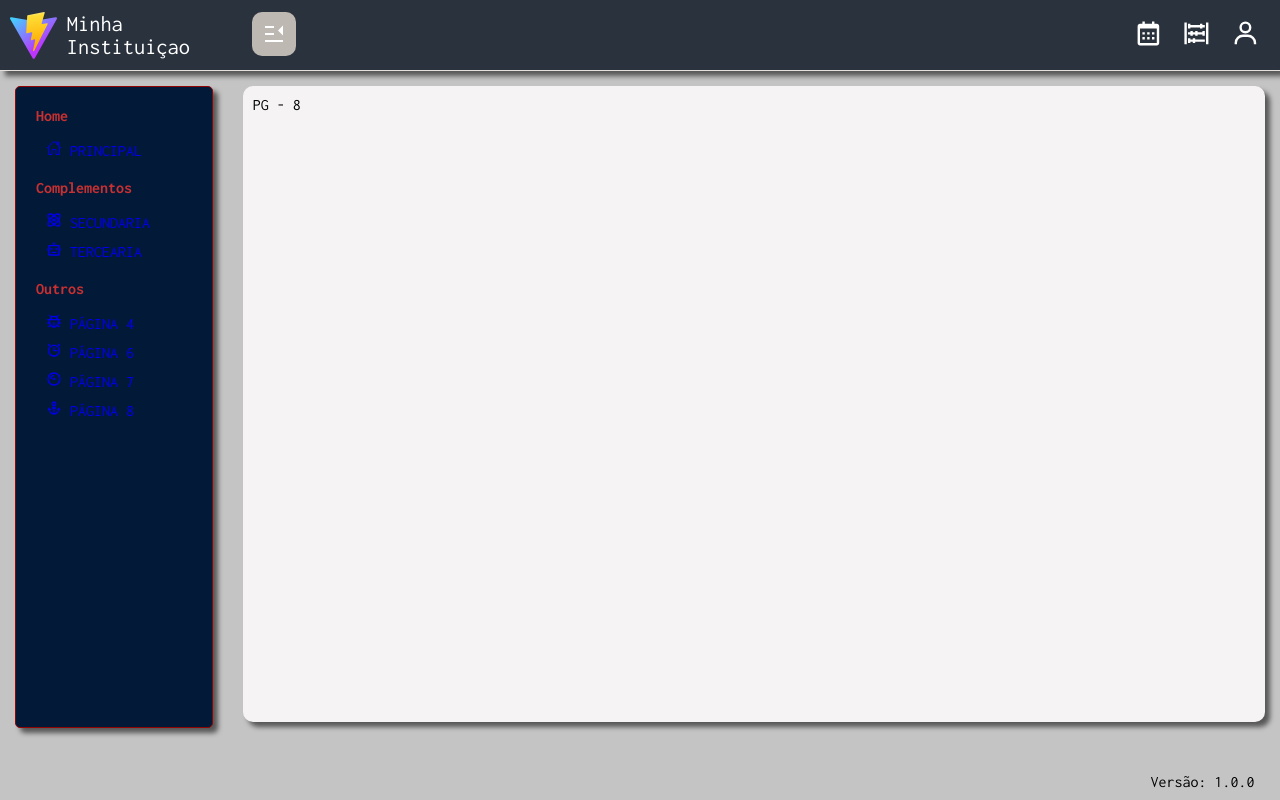
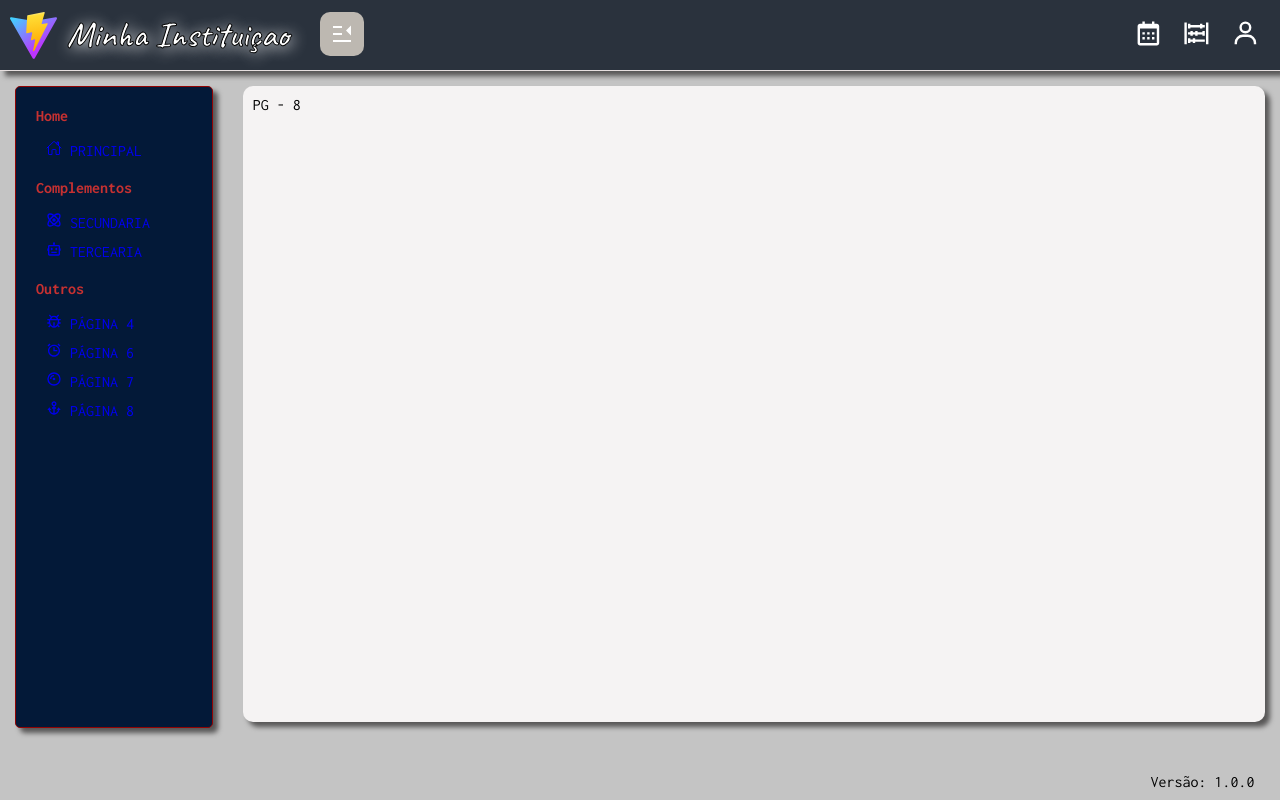
Before and after one commit to heitorbarbosaramos/minhaApiV2, a React (Vite) app in the folder client/: page /pg8 in a window 1280 px wide. Built offline with nearby package versions, Linux system fonts and the light colour scheme.

Commit message:
estilizando logo

```diff
--- a/client/src/Index.css
+++ b/client/src/Index.css
@@ -1,6 +1,9 @@
 @import url('https://fonts.googleapis.com/css2?family=Caveat:wght@400..700&family=Inconsolata:wght@200..900&display=swap');
+@import url('https://fonts.googleapis.com/css2?family=Caveat:wght@400..700&display=swap');
 
 :root{
+    --font-family: "Inconsolata", monospace;
+
     --color-background: #c4c4c4;
     --color-header: #2a323d;
 
@@ -20,11 +23,17 @@
     --li-item-menu-active-font-color: #fff;
     --li-item-menu-activr-text-shadow: 0.1em 0.1em 0.5em #a53333;
 
+    --width-header: 300px;
+    --font-family-logo: "Caveat", cursive;
     --heigth-header: 50px;
     --padding-header: 10px;
     --color-text-logo: #ffffff;
-    --font-text-sizi-logo: 1.4rem;
+    --font-text-sizi-logo: 2.2rem;
     --border-bottom-header: 1px solid #e6dfdf;
+    --text-shadow-logo-header: 0.1rem 0.1rem 0.9rem #ffffff;
+    --font-weight-logo-header: 900;
+    --webkit-text-stroke-width-logo-header: 0.06rem;
+    --webkit-text-stroke-color-logo-header: #000000;
 
     --margin-left-bottom-hide-menu: 10px;
     --font-size-bottom-hide-menu:  1.5rem;
@@ -60,6 +69,6 @@ a{
 
 body{
     margin: 0px;
-    font-family: "Inconsolata", monospace;
+    font-family: var(--font-family);
     background-color: var(--color-background);
 }
--- a/client/src/components/header/Header.css
+++ b/client/src/components/header/Header.css
@@ -16,8 +16,14 @@
     flex-direction: row;
     flex-wrap: nowrap;
     gap: 10px;
+    width: var(--width-header);
     font-size: var(--font-text-sizi-logo);
     color: var(--color-text-logo);
+    font-family: var(--font-family-logo);
+    font-weight: var(--font-weight-logo-header);
+    text-shadow: var(--text-shadow-logo-header);
+    -webkit-text-stroke-width: var(--webkit-text-stroke-width-logo-header);
+    -webkit-text-stroke-color: var(--webkit-text-stroke-color-logo-header);
 }
 
 .logoHideBotton {
```
